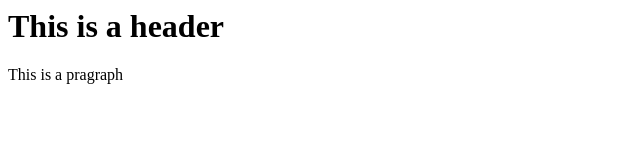
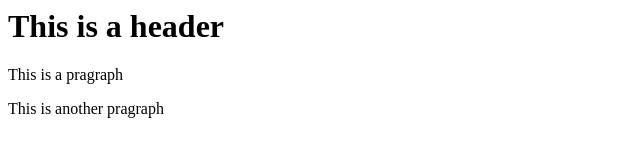
Before and after one commit to RubenRodriguez033/git-test, a plain HTML site: page index.html in a window 1280 px wide. Shown: the whole page, without its empty margins (0-640 px from the left). Drawn offline with Linux system fonts and the light colour scheme.

Commit message:
Third commit

```diff
--- a/index.html
+++ b/index.html
@@ -8,5 +8,6 @@
 <body>
     <h1>This is a header</h1>
     <p>This is a pragraph</p>
+    <p>This is another pragraph</p>
 </body>
 </html>
```
